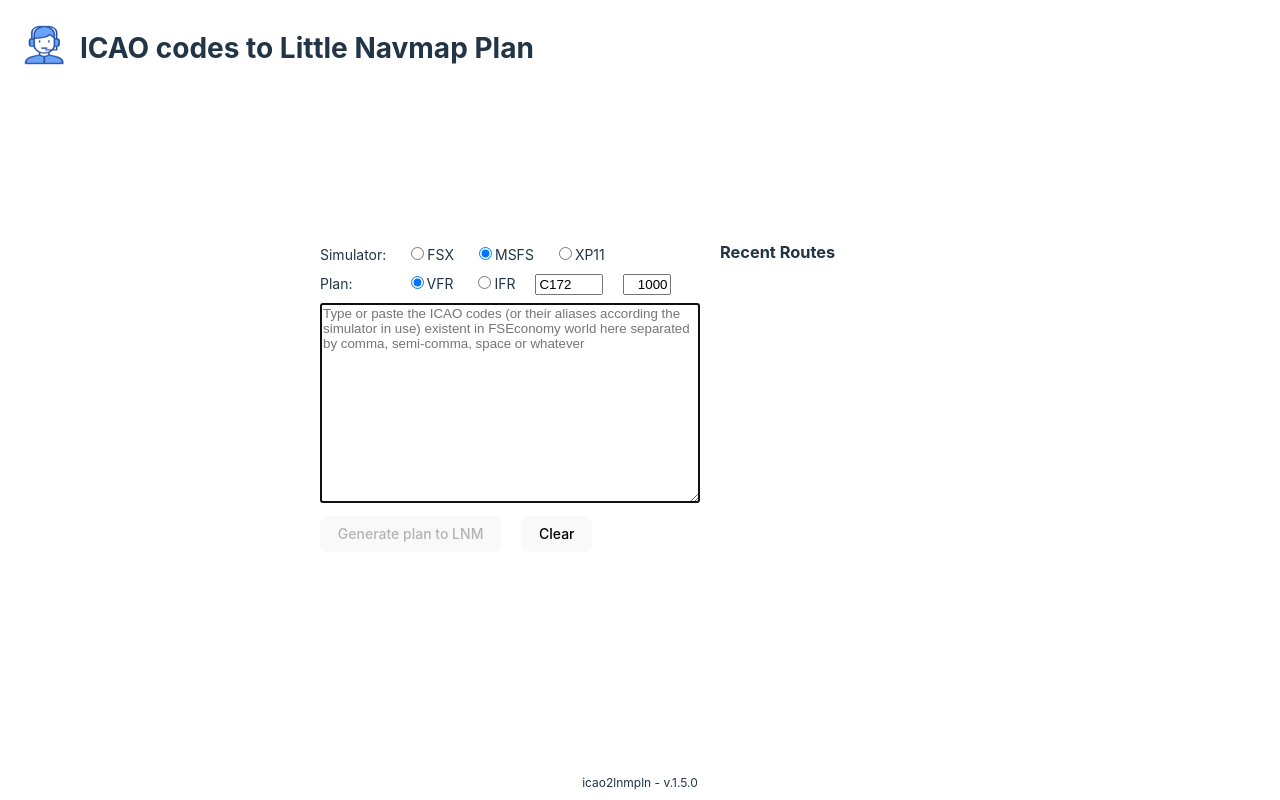
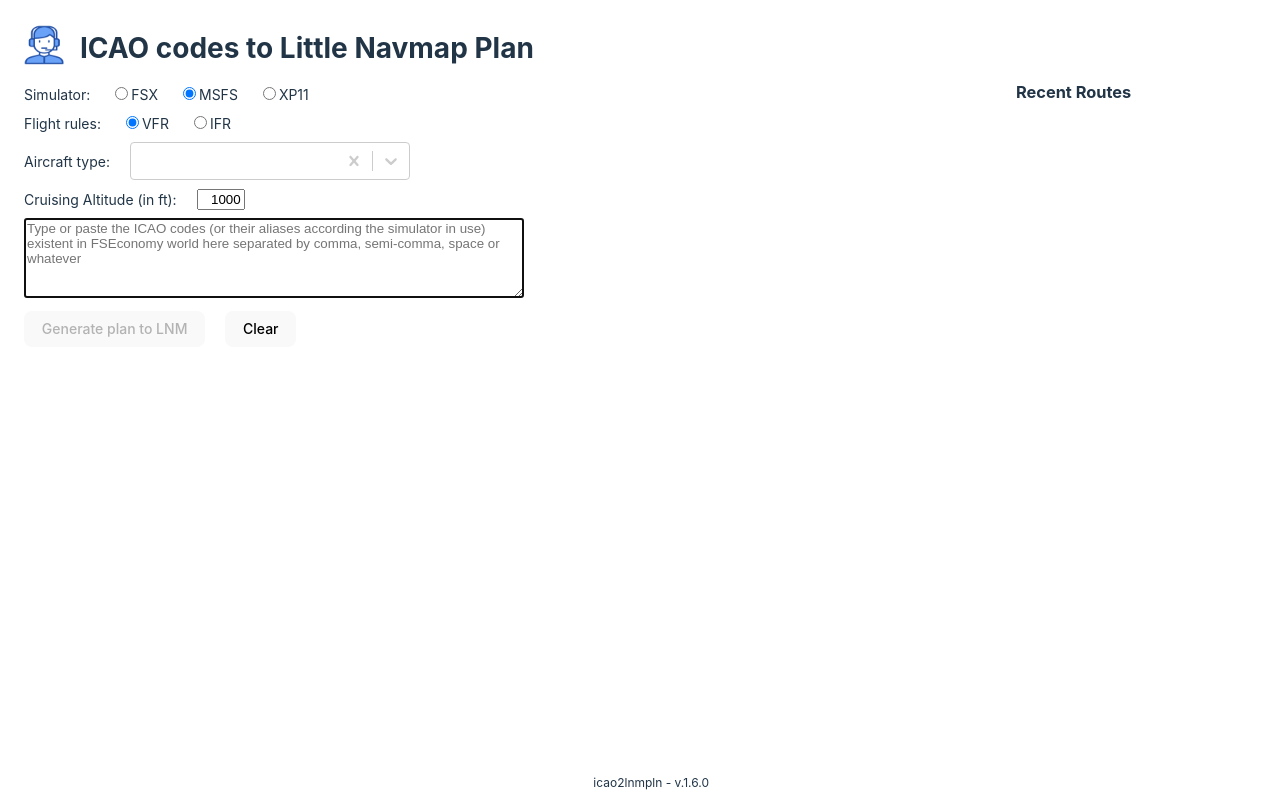
Before and after one commit to jsilva74/icao2lnmpln, a React (Vite) app: page / in a window 1280 px wide. Built offline with nearby package versions, Linux system fonts and the light colour scheme.

Commit message:
feat: save aircraft

```diff
--- a/package.json
+++ b/package.json
@@ -1,7 +1,7 @@
 {
   "name": "icao2lnmpln",
   "description": "ICAO codes to Little Navmap plan",
-  "version": "1.5.0",
+  "version": "1.6.0",
   "author": {
     "name": "José Silva Jr. <b0Z0>",
     "email": "josesilvajunior@gmail.com"
@@ -31,6 +31,7 @@
     "luxon": "^3.4.4",
     "react": "^18.2.0",
     "react-dom": "^18.2.0",
+    "react-select": "^5.8.0",
     "uuid": "^9.0.1",
     "zustand": "^4.4.7"
   },
--- a/src/App.css
+++ b/src/App.css
@@ -18,22 +18,18 @@
   justify-content: center;
   bottom: 8px;
   font-size: 12px;
-  width: 100%;
+  width: 98%;
 }
 
 .container {
   display: flex;
-  justify-content: center;
-  width: 100%;
-  height: 100%;
+  justify-content: flex-start;
+  margin: 80px 24px;
 }
 
 .form {
   display: inline-flex;
   column-gap: 20px;
-  width: 640px;
-  height: 320px;
-  margin: auto;
 }
 
 label {
@@ -42,6 +38,7 @@
 
 .row {
   display: inline-flex;
+  align-items: center;
   column-gap: 20px;
   width: 100%;
   margin: 4px 0;
@@ -51,15 +48,19 @@
   }
 }
 
+.react-select-container {
+  width: 280px !important;
+}
+
 .textarea {
-  width: 100%;
+  width: 500px;
 
   & textarea {
     -webkit-box-sizing: border-box;
     -moz-box-sizing: border-box;
     box-sizing: border-box;
     width: 100%;
-    height: 200px;
+    height: 80px;
     font-family: Arial, serif;
   }
 }
@@ -70,7 +71,7 @@
 
 .recent {
   width: 240px;
-  height: 320px;
+  height: 100%;
 
   & h3 {
     width: 240px;
--- a/src/App.jsx
+++ b/src/App.jsx
@@ -1,6 +1,7 @@
 import { DateTime } from 'luxon'
-import { useRef, useState } from 'react'
+import { useEffect, useRef, useState } from 'react'
 import { orderBy, uniq } from 'lodash'
+import CreatableSelect from 'react-select/creatable'
 import airports from './assets/airports.json'
 import './App.css'
 import useAppStore from './store'
@@ -9,6 +10,7 @@
 import { downloadZip } from 'client-zip'
 import { version } from '../package.json'
 import { point, distance } from '@turf/turf'
+import Creatable from 'react-select/creatable'
 
 const flightPlan = `<?xml version="1.0" encoding="UTF-8"?>
 <LittleNavmap xmlns:xsi="http://www.w3.org/2001/XMLSchema-instance" xsi:noNamespaceSchemaLocation="https://www.littlenavmap.org/schema/lnmpln.xsd">
@@ -55,16 +57,24 @@
 const flightRules = ['VFR', 'IFR']
 const App = () => {
   const icaosRef = useRef()
+  const [selectedAircraft, setSelectedAircraft] = useState({
+    value: '',
+    label: '',
+  })
   const [icaos, setIcaos] = useState('')
   const [generating, setGenerating] = useState(false)
   const sim = useAppStore((state) => state.sim)
   const aircraft = useAppStore((state) => state.aircraft)
+  const aircraftList = useAppStore((state) => state.aircraftList)
   const altitude = useAppStore((state) => state.altitude)
   const rules = useAppStore((state) => state.rules)
   const recent = useAppStore((state) => state.recent)
   const updateSim = useAppStore((state) => (data) => state.updateSim(data))
   const updateAircraft = useAppStore(
     (state) => (data) => state.updateAircraft(data),
+  )
+  const updateAircraftList = useAppStore(
+    (state) => (data) => state.updateAircraftList(data),
   )
   const updateAltitude = useAppStore(
     (state) => (data) => state.updateAltitude(data),
@@ -176,7 +186,7 @@
           ['RULE', rules],
           ['ALT', altitude],
           ['DATE', new Date().toISOString()],
-          ['ACFT_TYPE', aircraft],
+          ['ACFT_TYPE', selectedAircraft],
           ['WAYPOINTS', waypoints],
           ['VERSION', version],
           [
@@ -222,6 +232,10 @@
     }
   }
 
+  useEffect(() => {
+    setSelectedAircraft({ value: aircraft, label: aircraft })
+  }, [aircraft])
+
   return (
     <div className="container">
       <header>
@@ -249,12 +263,11 @@
               ))}
             </div>
             <div className="row">
-              Plan:
+              Flight rules:
               <div
                 style={{
                   display: 'inline-flex',
                   columnGap: 20,
-                  marginLeft: 33,
                 }}
               >
                 {flightRules.map((rule) => (
@@ -268,18 +281,32 @@
                   </div>
                 ))}
               </div>
+            </div>
+            <div className="row">
+              <div>Aircraft type:</div>
               <div>
-                <input
-                  type="text"
-                  value={aircraft}
-                  onChange={(ev) =>
-                    updateAircraft(ev.target.value?.toUpperCase() || 'C172')
-                  }
-                  title="Aircraft type"
-                  placeholder="Aircraft type"
-                  style={{ width: 60 }}
+                <CreatableSelect
+                  isSearchable
+                  isClearable
+                  escapeClearsValue
+                  options={aircraftList.sort().map((acft) => ({
+                    value: acft,
+                    label: acft,
+                  }))}
+                  value={selectedAircraft}
+                  onChange={({ value }) => updateAircraft(value?.toUpperCase())}
+                  onCreateOption={(value) => {
+                    if (!!value) updateAircraftList(value?.toUpperCase())
+                    updateAircraft(value?.toUpperCase())
+                  }}
+                  className="react-select-container"
+                  classNamePrefix="react-select"
+                  placeholder="Select or type to create a new"
                 />
               </div>
+            </div>
+            <div className="row">
+              <div>Cruising Altitude (in ft):</div>
               <div>
                 <input
                   type="text"
@@ -312,7 +339,11 @@
                   type="button"
                   onClick={run}
                   disabled={
-                    !sim || !rules || icaos.trim().length < 7 || generating
+                    !sim ||
+                    !selectedAircraft ||
+                    !rules ||
+                    icaos.trim().length < 7 ||
+                    generating
                   }
                 >
                   Generate plan to LNM
--- a/src/store.js
+++ b/src/store.js
@@ -6,12 +6,18 @@
   persist(
     (set) => ({
       sim: 'msfs',
-      aircraft: 'C172',
+      aircraft: '',
+      aircraftList: [],
       rules: 'VFR',
       altitude: 1000,
       recent: [],
       updateSim: (data) => set((state) => ({ ...state, sim: data })),
       updateAircraft: (data) => set((state) => ({ ...state, aircraft: data })),
+      updateAircraftList: (data) =>
+        set((state) => ({
+          ...state,
+          aircraftList: [...state.aircraftList, data],
+        })),
       updateRules: (data) => set((state) => ({ ...state, rules: data })),
       updateAltitude: (data) => set((state) => ({ ...state, altitude: data })),
       updateRecent: (data) =>
```
